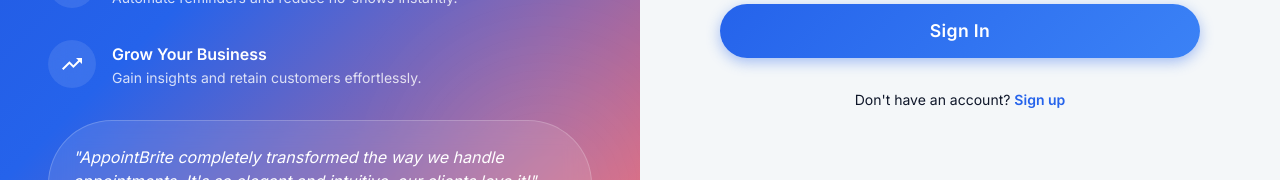
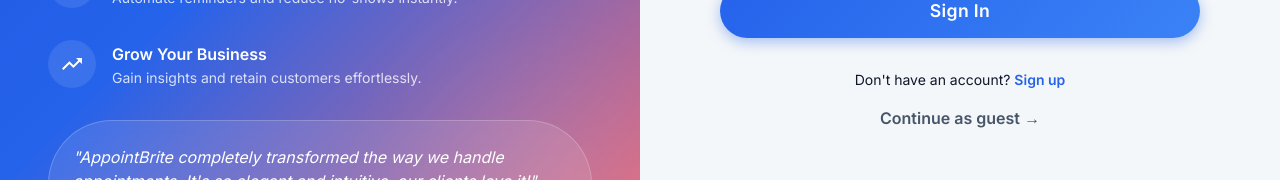
Before and after one commit to jayant-patidar/AppointBrite, a React (Vite) app in the folder AppointBrite Client/: page /login in a window 1280 px wide. Shown: the part 600-780 px from the top of the page. Built offline with nearby package versions, Linux system fonts and the light colour scheme; no server answers.

Commit message:
fixed a bug in auth and added "continue as guest" link

```diff
--- a/AppointBrite Client/src/features/auth/components/AuthLayout.tsx
+++ b/AppointBrite Client/src/features/auth/components/AuthLayout.tsx
@@ -4,6 +4,8 @@
 import SpeedIcon from '@mui/icons-material/Speed';
 import TrendingUpIcon from '@mui/icons-material/TrendingUp';
 import AutoAwesomeIcon from '@mui/icons-material/AutoAwesome';
+import { Link } from 'react-router-dom';
+import { ROUTES } from '@/config/routes';
 
 interface AuthLayoutProps {
   children: ReactNode;
@@ -56,9 +58,11 @@
 
         {/* Logo area */}
         <Box sx={{ position: 'relative', zIndex: 1 }}>
+          <Link to={ROUTES.HOME} style={{ textDecoration: 'none', color: 'inherit' }}>
             <Typography variant="h4" sx={{ fontWeight: 800, letterSpacing: '-0.5px', display: 'flex', alignItems: 'center', gap: 1 }}>
               <AutoAwesomeIcon /> AppointBrite
             </Typography>
+          </Link>
         </Box>
 
         {/* Central Motive / Tagline */}
@@ -136,11 +140,13 @@
         }}
       >
         {/* Mobile Logo */}
-        <Box sx={{ display: { xs: 'flex', md: 'none' }, p: 3, alignItems: 'center', gap: 1 }}>
+        <Box sx={{ display: { xs: 'flex', md: 'none' }, p: 3, alignItems: 'center' }}>
+          <Link to={ROUTES.HOME} style={{ textDecoration: 'none', display: 'flex', alignItems: 'center', gap: '8px' }}>
             <AutoAwesomeIcon color="primary" />
             <Typography variant="h6" sx={{ fontWeight: 800, color: 'primary.main' }}>
               AppointBrite
             </Typography>
+          </Link>
         </Box>
 
         <Box
--- a/AppointBrite Client/src/features/auth/pages/LoginPage.tsx
+++ b/AppointBrite Client/src/features/auth/pages/LoginPage.tsx
@@ -40,13 +40,17 @@
 
       <LoginForm portal={portal} />
 
-      <Box sx={{ mt: 4, textAlign: 'center' }}>
+      <Box sx={{ mt: 4, textAlign: 'center', display: 'flex', flexDirection: 'column', gap: 2 }}>
         <Typography variant="body2" color="text.secondary">
           Don't have an account?{' '}
           <MuiLink component={Link} to={ROUTES.REGISTER} sx={{ fontWeight: 600, color: 'primary.main', textDecoration: 'none', '&:hover': { textDecoration: 'underline' } }}>
             Sign up
           </MuiLink>
         </Typography>
+
+        <MuiLink component={Link} to={ROUTES.HOME} sx={{ fontWeight: 600, color: 'text.secondary', textDecoration: 'none', '&:hover': { color: 'primary.main' } }}>
+          Continue as guest &rarr;
+        </MuiLink>
       </Box>
     </AuthLayout>
   );
--- a/AppointBrite Client/src/features/auth/pages/RegisterPage.tsx
+++ b/AppointBrite Client/src/features/auth/pages/RegisterPage.tsx
@@ -41,13 +41,17 @@
       {/* Registration Form Stepper */}
       <RegisterStepper portal={portal} />
 
-      <Box sx={{ mt: 4, textAlign: 'center' }}>
+      <Box sx={{ mt: 4, textAlign: 'center', display: 'flex', flexDirection: 'column', gap: 2 }}>
         <Typography variant="body2" color="text.secondary">
           Already have an account?{' '}
           <MuiLink component={Link} to={ROUTES.LOGIN} sx={{ fontWeight: 600, color: 'primary.main', textDecoration: 'none', '&:hover': { textDecoration: 'underline' } }}>
             Sign in
           </MuiLink>
         </Typography>
+
+        <MuiLink component={Link} to={ROUTES.HOME} sx={{ fontWeight: 600, color: 'text.secondary', textDecoration: 'none', '&:hover': { color: 'primary.main' } }}>
+          Continue as guest &rarr;
+        </MuiLink>
       </Box>
     </AuthLayout>
   );
```
Also changed, not shown: 1 other file (tests, documents, lock files or other folders). Lines whose indentation alone changed are shown as unchanged.
